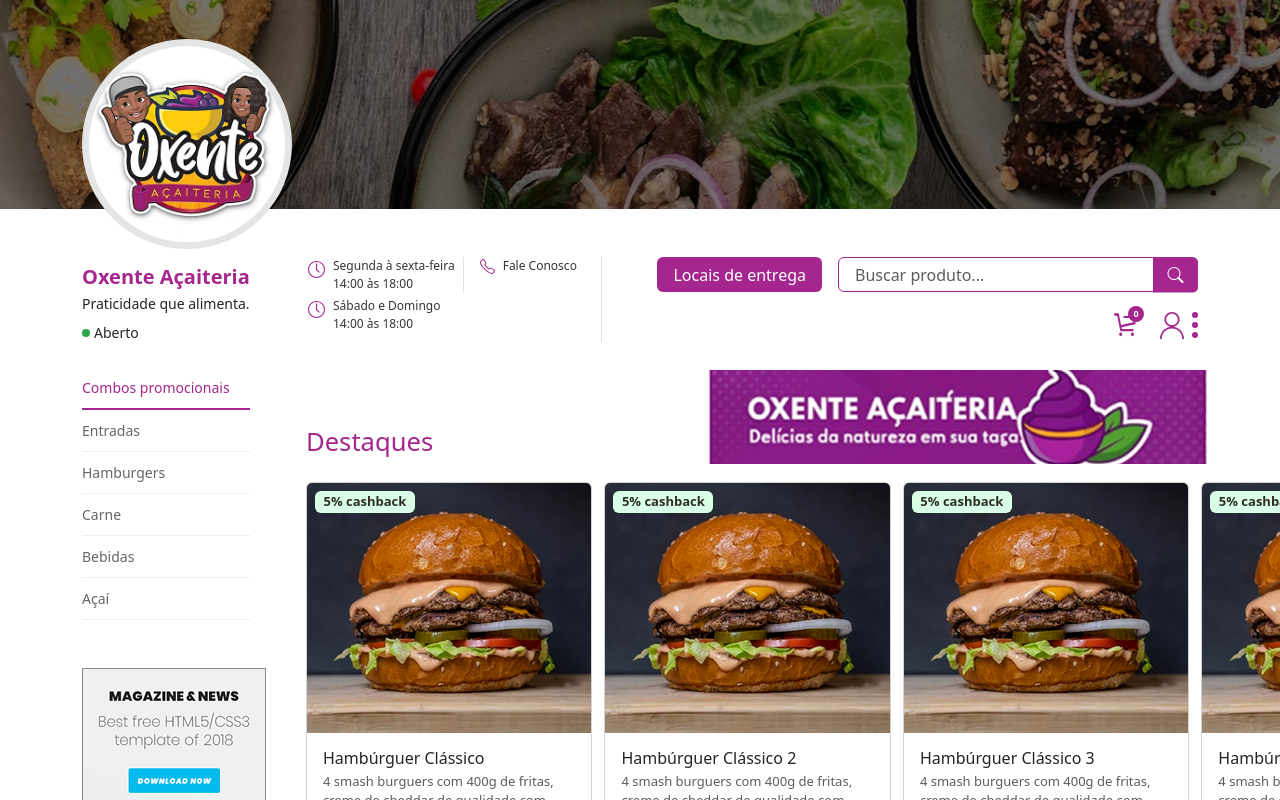
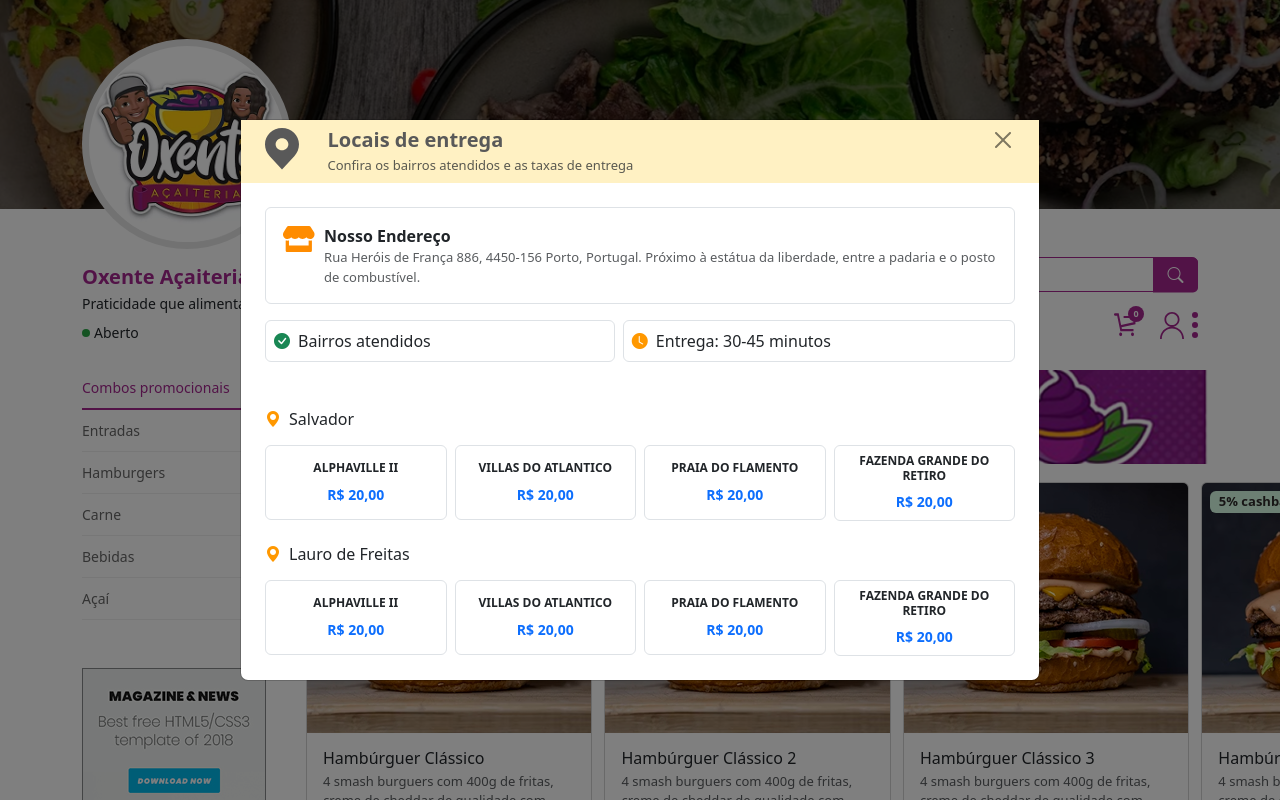
Before and after one commit to waggneroliveira/delifast, a Vue app: page / in a window 1280 px wide. Both pictures are taken after a click on the button "Locais de entrega". Shown: the top 800 px of the page. Built offline with nearby package versions, Linux system fonts and the light colour scheme.

Commit message:
create modal de onde atendemos
craicao modal DeliveryLocations

```diff
--- /dev/null
+++ b/src/components/DeliveryLocations.vue
@@ -0,0 +1,145 @@
+<template>
+  <div>
+    <!-- Modal -->
+    <div class="modal fade show" tabindex="-1" style="display: block;" v-if="show" @click.self="close">
+      <div class="modal-dialog modal-dialog-centered modal-lg">
+        <div class="modal-content p-0">
+
+            <div class="bg-header py-2 px-4 mb-4 d-flex gap-2 justify-content-between">
+                <svg width="34" height="42" viewBox="0 0 34 42" fill="none" xmlns="http://www.w3.org/2000/svg">
+                <path d="M17 0C7.62838 0 0 7.27149 0 16.2047C0 20.62 1.6795 24.8739 4.71769 28.1973L17 41.5667L29.2823 28.1973C32.3205 24.8758 34 20.6219 34 16.2047C34 7.27149 26.3716 0 17 0ZM17 22.2836C13.4717 22.2836 10.6247 19.5699 10.6247 16.2066C10.6247 12.8434 13.4717 10.1296 17 10.1296C20.5283 10.1296 23.3753 12.8434 23.3753 16.2066C23.3753 19.5699 20.5283 22.2836 17 22.2836Z" fill="#595959"/>
+                </svg>
+
+                <div class="header col-11">
+                    <!-- Header -->
+                    <div class="d-flex justify-content-between align-items-center mb-1">
+                        <h5 class="mb-0 location-title">Locais de entrega</h5>
+                        <button type="button" class="btn-close" @click="close"></button>
+                    </div>
+
+                    <p class="small text-muted mb-0">
+                        Confira os bairros atendidos e as taxas de entrega
+                    </p>
+                </div>
+            </div>
+
+            <div class="px-4">
+
+                <!-- Endereço -->
+                <div class="border p-3 rounded mb-3 d-flex gap-2 align-items-start">
+                    <svg width="39" height="30" viewBox="0 0 39 30" fill="none" xmlns="http://www.w3.org/2000/svg">
+                    <path d="M36.4453 6.97266C38.3789 10.1367 36.6211 14.4727 32.9883 14.9414C32.6953 15 32.4609 15 32.168 15C30.4102 15 28.8867 14.2383 27.832 13.0664C26.7773 14.2383 25.2539 15 23.4961 15C21.7969 15 20.2148 14.2383 19.1602 13.0664C18.1055 14.2383 16.582 15 14.8828 15C13.125 15 11.6016 14.2383 10.5469 13.0664C9.49219 14.2383 7.96875 15 6.21094 15C5.91797 15 5.68359 15 5.39062 14.9414C1.75781 14.4727 0 10.1367 1.99219 6.97266L5.74219 0.878906C6.09375 0.351562 6.73828 0 7.38281 0H31.0547C31.6992 0 32.2852 0.351562 32.6367 0.878906L36.4453 6.97266ZM32.168 16.875C32.5195 16.875 32.8711 16.875 33.2227 16.8164C33.5742 16.8164 33.8672 16.6992 34.2188 16.6406V28.125C34.2188 29.1797 33.3398 30 32.3438 30H6.09375C5.03906 30 4.21875 29.1797 4.21875 28.125V16.6406C4.51172 16.6992 4.80469 16.7578 5.15625 16.8164C5.50781 16.875 5.85938 16.875 6.21094 16.875C6.79688 16.875 7.38281 16.8164 7.96875 16.6992V22.5H30.4688V16.6992C30.9961 16.8164 31.582 16.875 32.168 16.875Z" fill="#FF8C00"/>
+                    </svg>
+
+                    <div>
+                        <strong>Nosso Endereço</strong>
+                        <p class="mb-0 small text-muted">
+                            Rua Heróis de França 886, 4450-156 Porto, Portugal. Próximo à estátua da liberdade, entre a padaria e o posto de combustível.
+                        </p>
+                    </div>
+                </div>
+
+                <!-- Info Bairros e Tempo -->
+                <div class="d-flex gap-2 flex-wrap mb-5">
+                    <div class="border rounded p-2 flex-fill d-flex align-items-center gap-2">
+                        <i class="bi bi-check-circle-fill text-success"></i> Bairros atendidos
+                    </div>
+                    <div class="border rounded p-2 flex-fill d-flex align-items-center gap-2">
+                        <i class="bi bi-clock-fill"></i> Entrega: 30-45 minutos
+                    </div>
+                </div>
+
+                <!-- Lista de bairros -->
+                <div v-for="(area, index) in areas" :key="index" class="mb-4">
+                    <h6 class="mb-3"><i class="bi bi-geo-alt-fill me-2"></i>{{ area.name }}</h6>
+                    <div class="row g-2">
+                        <div
+                            v-for="(neighborhood, i) in area.neighborhoods"
+                            :key="i"
+                            class="col-6 col-md-3"
+                        >
+                            <div class="border rounded text-center p-2 min-height d-flex justify-content-center align-items-center flex-column">
+                                <h6 class="name">{{ neighborhood.name }}</h6>
+                                <p class="value text-primary mb-0">{{ neighborhood.price }}</p>
+                            </div>
+                        </div>
+                    </div>
+                </div>
+            </div>
+        </div>
+      </div>
+    </div>
+
+    <!-- Fundo do modal -->
+    <div v-if="show" class="modal-backdrop fade show"></div>
+  </div>
+</template>
+
+<script setup>
+    import { defineProps, defineEmits, computed } from 'vue'
+
+    const props = defineProps({
+    modelValue: Boolean
+    })
+    const emit = defineEmits(['update:modelValue'])
+
+    const show = computed({
+    get: () => props.modelValue,
+    set: (val) => emit('update:modelValue', val)
+    })
+
+    function close() {
+    show.value = false
+    }
+
+    const areas = [
+    {
+        name: 'Salvador',
+        neighborhoods: [
+        { name: 'ALPHAVILLE II', price: 'R$ 20,00' },
+        { name: 'VILLAS DO ATLANTICO', price: 'R$ 20,00' },
+        { name: 'PRAIA DO FLAMENTO', price: 'R$ 20,00' },
+        { name: 'FAZENDA GRANDE DO RETIRO', price: 'R$ 20,00' },
+        ]
+    },
+    {
+        name: 'Lauro de Freitas',
+        neighborhoods: [
+        { name: 'ALPHAVILLE II', price: 'R$ 20,00' },
+        { name: 'VILLAS DO ATLANTICO', price: 'R$ 20,00' },
+        { name: 'PRAIA DO FLAMENTO', price: 'R$ 20,00' },
+        { name: 'FAZENDA GRANDE DO RETIRO', price: 'R$ 20,00' },
+        ]
+    }
+    ]
+</script>
+
+<style scoped>
+.bg-header{
+    background: #FFF1C3;
+}
+.location-title{
+   font-weight: 600;
+   color: #595959;
+}
+.bi{
+    color: #FF9800;
+}
+.min-height{
+    min-height: 75px;
+}
+.name{
+    font-size: 0.75rem;
+    font-weight: 600;
+}
+.value{
+    font-size: 0.875rem;
+    font-weight: 600;
+}
+.modal-backdrop {
+  z-index: 1040;
+}
+.modal-content {
+  z-index: 1050;
+}
+</style>
--- a/src/components/TopBar.vue
+++ b/src/components/TopBar.vue
@@ -60,7 +60,7 @@
     <div class="border-start ps-2 d-flex align-items-center gap-2 gap-md-3 justify-content-end flex-wrap flex-grow-1 right-container mt-5">
 
       <!-- Botão -->
-      <button class="rounded-2 height-35 px-3 btn-reset location-delivery text-white flex-shrink-0">
+      <button class="rounded-2 height-35 px-3 btn-reset location-delivery text-white flex-shrink-0" @click="showModalLocation = true">
         Locais de entrega
       </button>
 
@@ -135,10 +135,13 @@
       </div>
     </div>
   </div>
+  <!-- Modal -->
   <IdentifyModal
       v-model="showModal"
       @submit="handleIdentify"
   />
+  <!-- Modal -->
+  <DeliveryLocations v-model:modelValue="showModalLocation"/>
 </template>
 
 <script setup>
@@ -148,10 +151,24 @@
   import { useToast } from 'vue-toastification'
   import IdentifyModal from './IdentifyModal.vue'
   import AddressModal from '@/components/AddressModal.vue'
+  import DeliveryLocations from '@/components/DeliveryLocations.vue'
 
   const toast = useToast()
   const cartStore = useCartStore()
   const userStore = useUserStore()
+
+  // estado do modal de locais de entrega
+  const showModalLocation = ref(false)
+
+  // função para abrir
+  function openLocationModal() {
+    showModalLocation.value = true
+  }
+
+  // função para fechar
+  function closeLocationModal() {
+    showModalLocation.value = false
+  }
 
   // estado do modal
   const showModal = ref(false)
```
